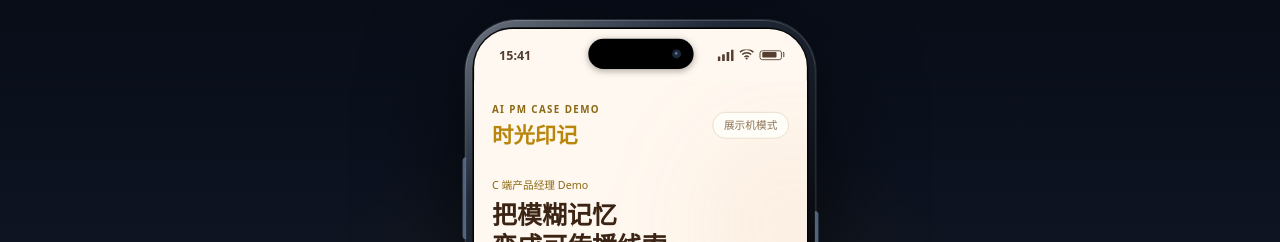
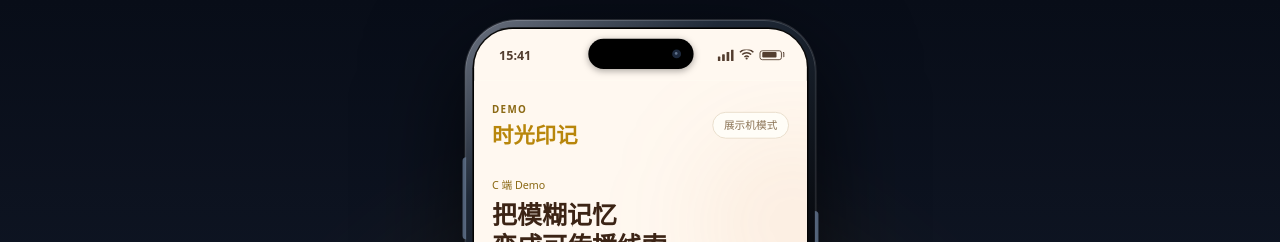
Before and after one commit to buzzflykk/find-demo, a React (Vite) app in the folder xuemai-xunzong/client/: page / in a window 1280 px wide. Shown: the top 242 px of the page. Built offline with nearby package versions, Linux system fonts and the light colour scheme.

Commit message:
copy: simplify demo labeling

```diff
--- a/xuemai-xunzong/client/src/components/layout/AppLayout.tsx
+++ b/xuemai-xunzong/client/src/components/layout/AppLayout.tsx
@@ -37,7 +37,7 @@ export default function AppLayout() {
         <button onClick={() => navigate('/home')} className="text-left">
           <h1 className="text-lg font-bold leading-tight text-[var(--color-brand)]">时光印记</h1>
           <p className="text-[10px] font-medium uppercase tracking-[0.08em] text-[var(--color-text-muted)]">
-            AI PM CASE DEMO
+            DEMO
           </p>
         </button>
         <div className="flex items-center gap-3">
--- a/xuemai-xunzong/client/src/pages/Profile.tsx
+++ b/xuemai-xunzong/client/src/pages/Profile.tsx
@@ -68,7 +68,7 @@ export default function Profile() {
             ) : (
               <>
                 <p className="truncate font-semibold text-[var(--color-text)]">{user?.nickname || 'Demo 用户'}</p>
-                <p className="mt-0.5 text-xs text-[var(--color-text-muted)]">AI PM Case Demo 体验账号</p>
+                <p className="mt-0.5 text-xs text-[var(--color-text-muted)]">Demo 体验账号</p>
               </>
             )}
           </div>
--- a/xuemai-xunzong/client/src/pages/Splash.tsx
+++ b/xuemai-xunzong/client/src/pages/Splash.tsx
@@ -50,7 +50,7 @@ export default function Splash() {
         <div className="mb-8 flex items-center justify-between">
           <div>
             <p className="text-[11px] font-semibold uppercase tracking-[0.14em] text-[var(--color-primary)]">
-              AI PM CASE DEMO
+              DEMO
             </p>
             <h1 className="mt-1 text-2xl font-bold text-[var(--color-brand)]">时光印记</h1>
           </div>
@@ -60,7 +60,7 @@ export default function Splash() {
         </div>
 
         <div className="mb-5">
-          <p className="mb-2 text-xs font-medium text-[var(--color-primary)]">C 端产品经理 Demo</p>
+          <p className="mb-2 text-xs font-medium text-[var(--color-primary)]">C 端 Demo</p>
           <h2 className="text-[28px] font-bold leading-tight text-[var(--color-text)]">
             把模糊记忆
             <br />
```
